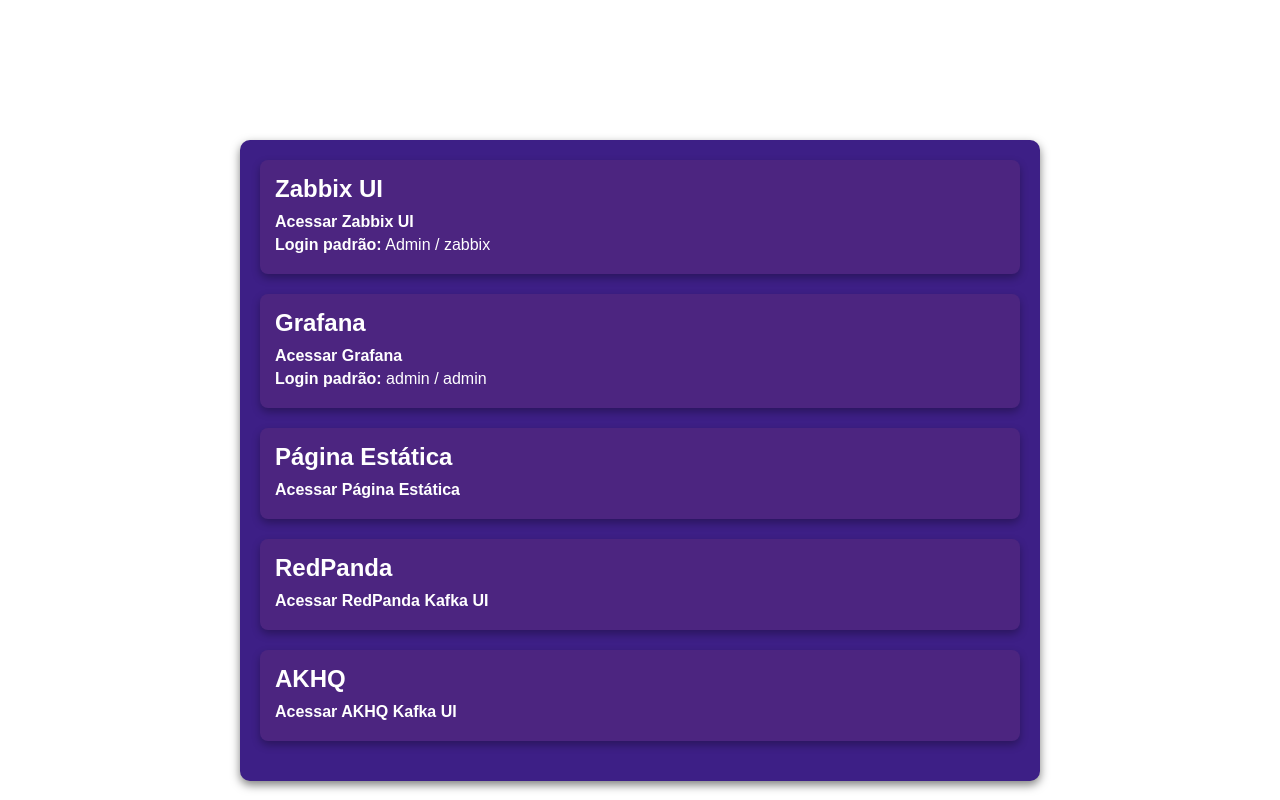
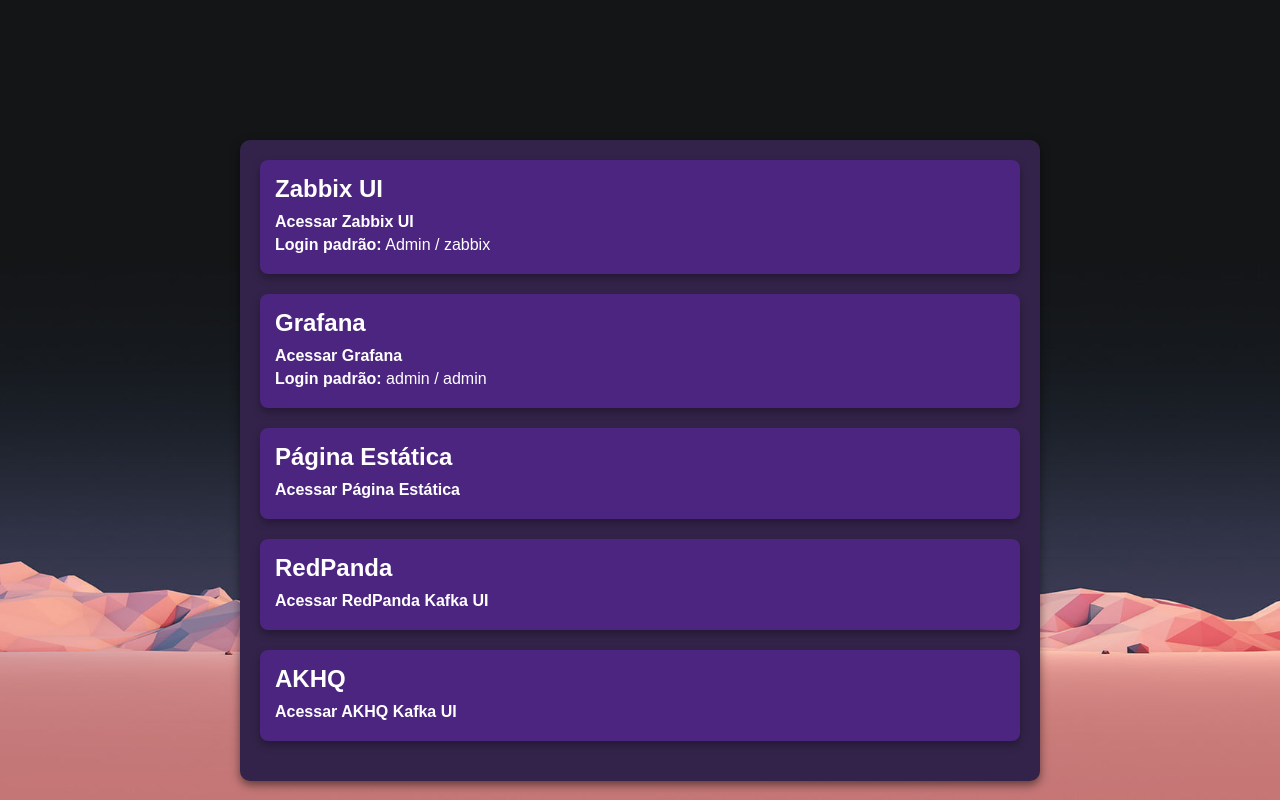
Before and after one commit to rafaeltenoriogama/messaging-system, a plain HTML site: page web-static/index.html in a window 1280 px wide. Drawn offline with Linux system fonts and the light colour scheme.

Commit message:
Change images

```diff
--- a/web-static/style.css
+++ b/web-static/style.css
@@ -5,10 +5,10 @@
 }
 
 body {
-  background-image: url("./resources/background_image.jpg"); /* Roxo escuro */
-  background-size: cover; /* Faz a imagem cobrir toda a tela */
-  background-position: center; /* Centraliza a imagem */
-  background-repeat: no-repeat; /* Não repete a imagem */
+  background-image: url("./web-static-page.jpg");
+  background-size: cover;
+  background-position: center;
+  background-repeat: no-repeat;
   font-family: Arial, sans-serif;
   color: #ffffff;
   display: flex;
@@ -21,7 +21,7 @@ body {
 .container {
   width: 80%;
   max-width: 800px;
-  background-color: #3d1f86; /* Roxo mais claro para o container */
+  background-color: #33234a;
   padding: 20px;
   border-radius: 10px;
   box-shadow: 0 4px 10px rgba(0, 0, 0, 0.5);
@@ -29,7 +29,7 @@ body {
 
 .link-box {
   margin-bottom: 20px;
-  background-color: #4c2580; /* Roxo ainda mais claro para as caixas */
+  background-color: #4c2580;
   padding: 15px;
   border-radius: 8px;
   box-shadow: 0 4px 8px rgba(0, 0, 0, 0.3);
```
Also changed, not shown: resources/screen_page.png, web-static/web-static-page.jpg (added).
